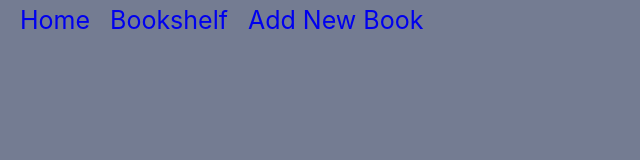
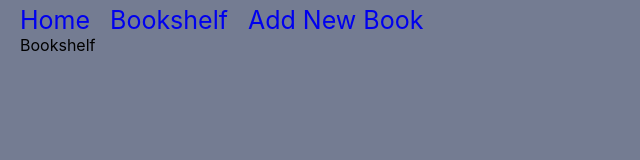
Before and after one commit to Creasser/Blakes-Bookshelf, a React (Create React App) app: page /bookshelf in a window 1280 px wide. Shown: the top 160 px of the page, without its empty margins (0-640 px from the left). Built offline with nearby package versions, Linux system fonts and the light colour scheme.

Commit message:
rework file structure, create bookshelf component and link to app

```diff
--- a/src/App.js
+++ b/src/App.js
@@ -1,7 +1,8 @@
 import React from 'react';
-import NavBar from './NavBar';
-import Home from './Home';
+import NavBar from './components/NavBar';
+import Home from './components/Home';
 import { Route } from 'react-router-dom';
+import Bookshelf from './components/Bookshelf';
 //create NavBar component that will have links to the Home page, book page, and add book page
 //create Home component, this component will just have general information about the website
 //create BookShelf component: This component will display a small preview of all the books. When the book is clicked on, the user will be redirected to another page that shows only the book clicked on and more information about the book.
@@ -14,6 +15,9 @@ function App() {
       <Route exact path="/">
         <Home />
       </Route>
+      <Route exact path="/bookshelf">
+        <Bookshelf />
+      </Route>
     </div>
   );
 }
--- /dev/null
+++ b/src/components/Bookshelf.js
@@ -0,0 +1,9 @@
+import React from "react";
+
+function Bookshelf(){
+    return (
+        <div>Bookshelf</div>
+    )
+}
+
+export default Bookshelf
```
Also changed, not shown: src/components/Home.js (renamed from src/Home.js), src/components/NavBar.js (renamed from src/NavBar.js).
